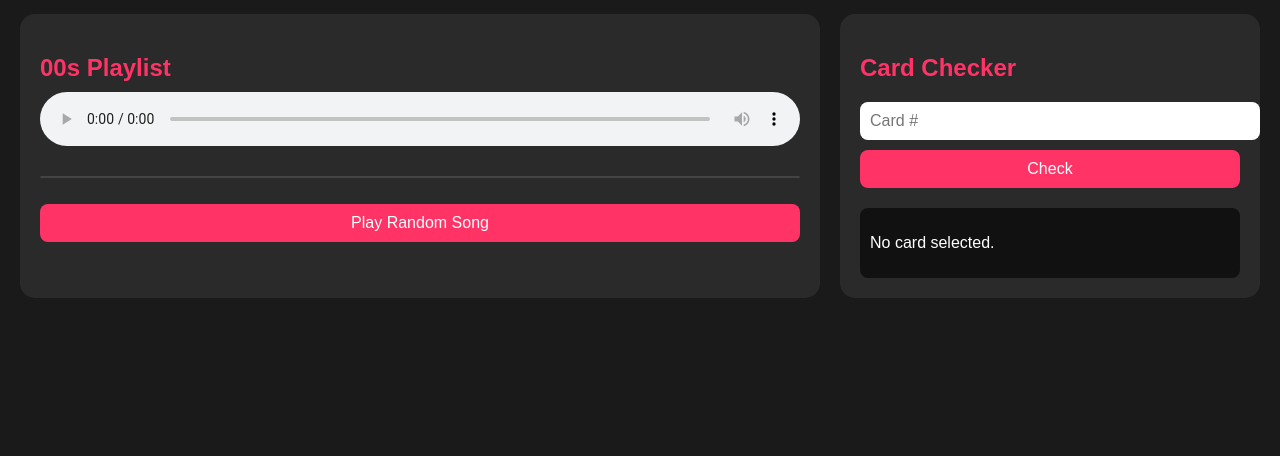
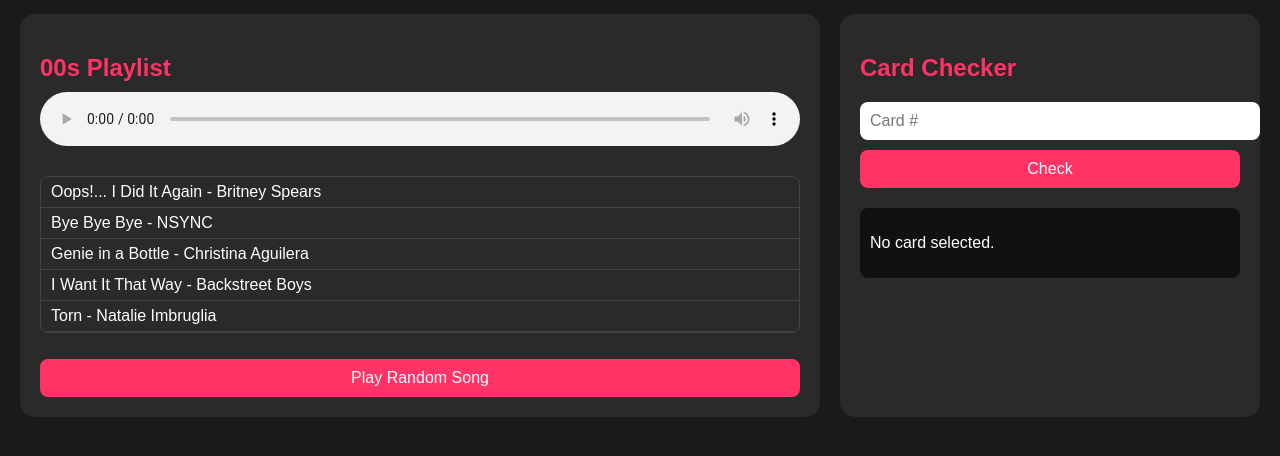
Before and after one commit to TimelessEntertainment/Bingo, a plain HTML site: page music_bingo.html in a window 1280 px wide. Shown: the part 68-524 px from the top of the page. Drawn offline with Linux system fonts and the light colour scheme; no server answers.

Commit message:
Update music_bingo.html

```diff
--- a/music_bingo.html
+++ b/music_bingo.html
@@ -140,16 +140,15 @@ document.getElementById('checkCard').addEventListener('click', () => {
     document.getElementById('cardDisplay').innerHTML = `<p>Displaying Bingo Card #${cardNum} (mock)</p>`;
 });
 
-// ----------- Load 00s JSON Playlist -----------
-let songs00s = [];
-
-fetch("00s_songs.json")
-  .then(response => response.json())
-  .then(data => {
-    songs00s = data;
-    populatePlaylist();
-  })
-  .catch(err => console.error("Error loading songs:", err));
+// 00s Songs embedded directly
+const songs00s = [
+    { "title": "Oops!... I Did It Again", "artist": "Britney Spears", "file": "00s/01_oops.mp3" },
+    { "title": "Bye Bye Bye", "artist": "NSYNC", "file": "00s/02_bye_bye_bye.mp3" },
+    { "title": "Genie in a Bottle", "artist": "Christina Aguilera", "file": "00s/03_genie.mp3" },
+    { "title": "I Want It That Way", "artist": "Backstreet Boys", "file": "00s/04_i_want_it_that_way.mp3" },
+    { "title": "Torn", "artist": "Natalie Imbruglia", "file": "00s/05_torn.mp3" }
+    // Add more songs here, making sure filenames match your 00s folder
+];
 
 // Populate playlist
 function populatePlaylist() {
@@ -159,11 +158,11 @@ function populatePlaylist() {
     songs00s.forEach((song, index) => {
         const li = document.createElement("li");
         li.textContent = `${song.title} - ${song.artist}`;
-        li.style.cursor = "pointer";
         li.addEventListener("click", () => playSong(index));
         playlistEl.appendChild(li);
     });
 }
+populatePlaylist();
 
 // Play a song by index
 function playSong(index) {
@@ -171,7 +170,6 @@ function playSong(index) {
     const audio = document.getElementById("audioPlayer");
     audio.src = song.file;
     audio.play();
-    console.log("Playing:", song.title, "-", song.artist);
 }
 
 // Play random song
```
